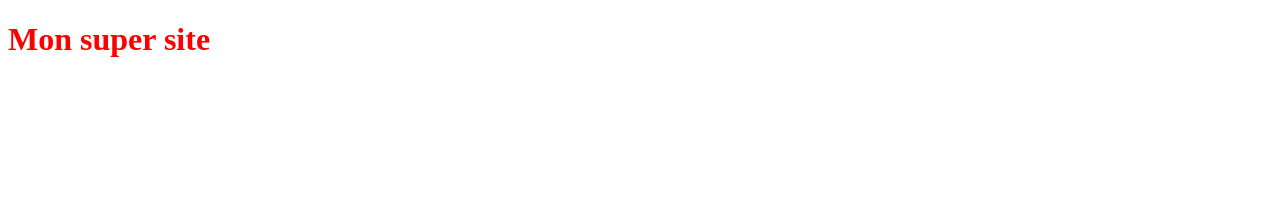
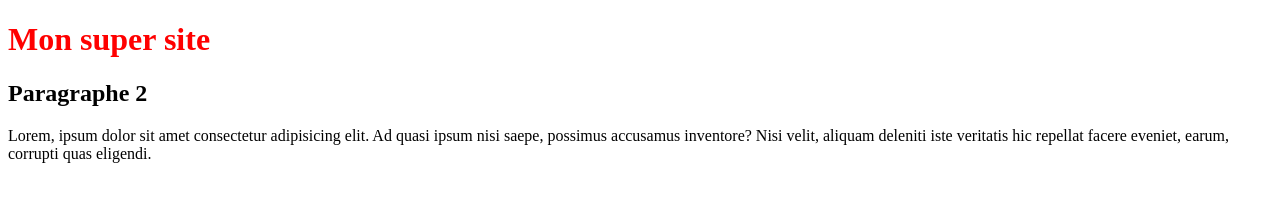
Before and after one commit to FrancoisXavierPelletier/newRepository, a plain HTML site: page index.html in a window 1280 px wide. Drawn offline with Linux system fonts and the light colour scheme.

Commit message:
text added

```diff
--- a/index.html
+++ b/index.html
@@ -9,5 +9,7 @@
 </head>
 <body>
     <h1>Mon super site</h1>
+    <h2>Paragraphe 2</h2>
+    Lorem, ipsum dolor sit amet consectetur adipisicing elit. Ad quasi ipsum nisi saepe, possimus accusamus inventore? Nisi velit, aliquam deleniti iste veritatis hic repellat facere eveniet, earum, corrupti quas eligendi.
 </body>
 </html>
```
